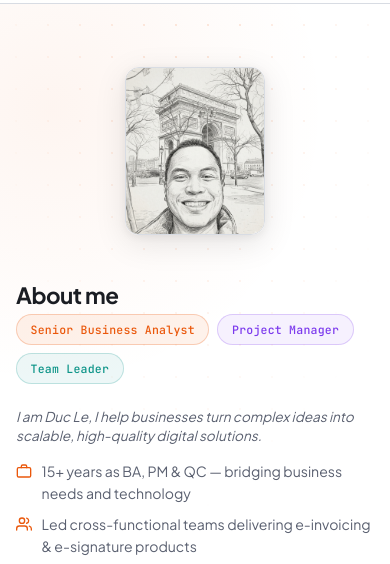
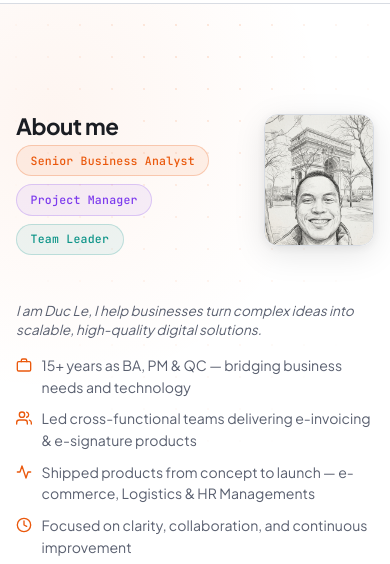
Before and after one commit to Duclevn/ducleaboutme, a plain HTML site: page index.html in a window 390 px wide. Shown: the part 55-619 px from the top of the page. Drawn offline with Linux system fonts and the light colour scheme.

Commit message:
update responsive styles, add hero roles and subtitle

```diff
--- a/index.html
+++ b/index.html
@@ -101,13 +101,16 @@
           </div>
         </div>
 
-        <div class="hero-text">
+        <div class="hero-intro">
           <h1 class="hero-name">About me</h1>
           <div class="hero-roles">
             <span class="role-tag role-tag-blue">Senior Business Analyst</span>
             <span class="role-tag role-tag-purple">Project Manager</span>
             <span class="role-tag role-tag-teal">Team Leader</span>
           </div>
+        </div>
+
+        <div class="hero-text">
           <p class="hero-subtitle">I am Duc Le, I help businesses turn complex ideas into scalable, high-quality digital solutions.</p>
           <ul class="hero-bullets">
             <li>
--- a/styles.css
+++ b/styles.css
@@ -161,10 +161,17 @@ p { color: var(--text-2); line-height: 1.75; }
   z-index: 1;
   display: grid;
   grid-template-columns: 300px 1fr;
-  align-items: center;
-  gap: 5rem;
+  grid-template-rows: auto 1fr;
+  grid-template-areas:
+    "photo intro"
+    "photo text";
+  gap: 0 5rem;
   padding-block: 6rem 5rem;
 }
+
+.hero-photo-wrap { grid-area: photo; }
+.hero-intro      { grid-area: intro; align-self: end; padding-bottom: 0; }
+.hero-text       { grid-area: text;  align-self: start; }
 
 /* Badge */
 .hero-badge {
@@ -722,14 +729,19 @@ p { color: var(--text-2); line-height: 1.75; }
 /* ── RESPONSIVE ───────────────────────────────── */
 @media (max-width: 800px) {
   .hero-inner {
-    grid-template-columns: 1fr;
-    gap: 3rem;
-    padding-block: 4rem 3.5rem;
+    grid-template-columns: 1fr auto;
+    grid-template-rows: auto auto;
+    grid-template-areas:
+      "intro photo"
+      "text  text";
+    gap: 1.5rem 1.25rem;
+    padding-block: 3rem 2.5rem;
   }
-  .hero-photo-wrap { display: flex; order: -1; }
-  .photo-frame { width: 140px; height: 168px; }
+  .hero-photo-wrap { display: flex; align-items: flex-start; }
+  .photo-frame { width: 110px; height: 132px; }
   .photo-ring { display: none; }
-  .hero-text { order: 1; }
+  .hero-intro { align-self: center; }
+  .hero-text { padding-top: 0; }
 
   .tl-item {
     grid-template-columns: 52px 1fr;
```
